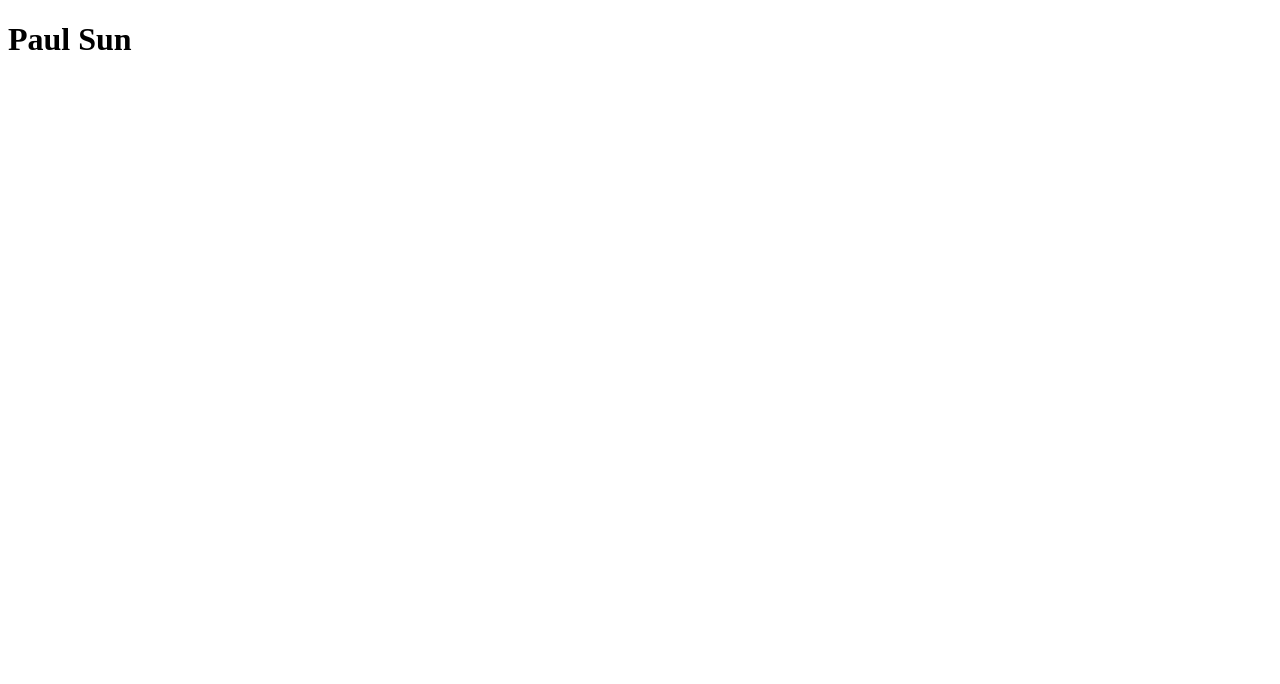
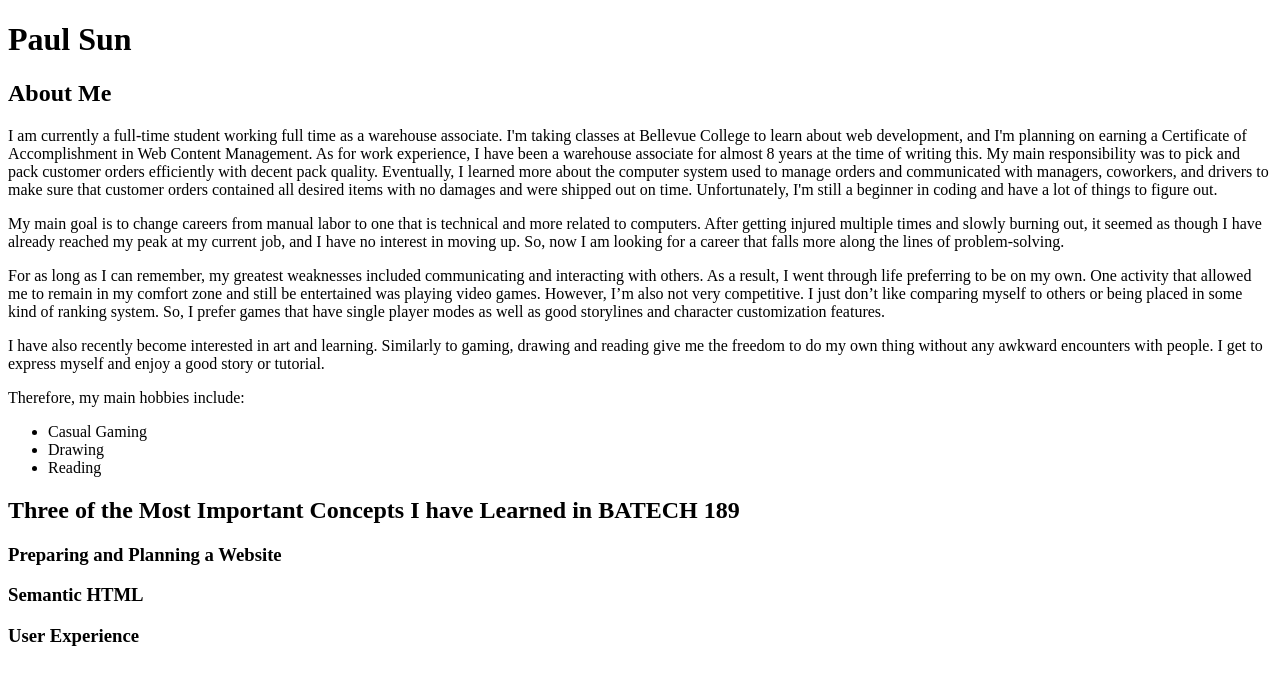
Before and after one commit to pfsun89/BC-Portfolio, a plain HTML site: page index.html in a window 1280 px wide. Drawn offline with Linux system fonts and the light colour scheme.

Commit message:
Added favicon and paragraphs about me

```diff
--- a/index.html
+++ b/index.html
@@ -5,8 +5,12 @@
     <meta charset="UTF-8">
     <meta http-equiv="X-UA-Compatible" content="IE=edge">
     <meta name="viewport" content="width=device-width, initial-scale=1.0">
-    <meta name="description" content="This is my final project for BATECH 189. It's a two-page portolio website.">
-    <title>My Portfolio</title>
+    <meta name="description" content="This is my final project for BATECH 189. It's a two-page portolio website. This is the homepage.">
+    <title>Home</title>
+    <!-- Created and added favicon image. -->
+    <link rel="shortcut icon" type="image/x-icon" href="assets/images/favicon.ico">
+    <!-- Link to CSS file -->
+    <link rel="stylesheet" type="text/css" href="assets/css/style.css">
 </head>
 <body>
 
@@ -23,12 +27,25 @@
 
     <!-- about me -->
     <section id="aboutMe">
-
+        <h2>About Me</h2>
+        <p>I am currently a full-time student working full time as a warehouse associate. I&apos;m taking classes at Bellevue College to learn about web development, and I&apos;m planning on earning a Certificate of Accomplishment in Web Content Management. As for work experience, I have been a warehouse associate for almost 8 years at the time of writing this. My main responsibility was to pick and pack customer orders efficiently with decent pack quality. Eventually, I learned more about the computer system used to manage orders and communicated with managers, coworkers, and drivers to make sure that customer orders contained all desired items with no damages and were shipped out on time. Unfortunately, I&apos;m still a beginner in coding and have a lot of things to figure out.</p>
+        <p>My main goal is to change careers from manual labor to one that is technical and more related to computers. After getting injured multiple times and slowly burning out, it seemed as though I have already reached my peak at my current job, and I have no interest in moving up. So, now I am looking for a career that falls more along the lines of problem-solving.</p>
+        <p>For as long as I can remember, my greatest weaknesses included communicating and interacting with others. As a result, I went through life preferring to be on my own. One activity that allowed me to remain in my comfort zone and still be entertained was playing video games. However, I’m also not very competitive. I just don’t like comparing myself to others or being placed in some kind of ranking system. So, I prefer games that have single player modes as well as good storylines and character customization features.</p>
+        <p>I have also recently become interested in art and learning. Similarly to gaming, drawing and reading give me the freedom to do my own thing without any awkward encounters with people. I get to express myself and enjoy a good story or tutorial.</p>
+        <p>Therefore, my main hobbies include:</p>
+        <ul>
+            <li>Casual Gaming</li>
+            <li>Drawing</li>
+            <li>Reading</li>
+        </ul>
     </section>
 
     <!-- concepts -->
     <section id="concepts">
-
+        <h2>Three of the Most Important Concepts I have Learned in BATECH 189</h2>
+        <h3>Preparing and Planning a Website</h3>
+        <h3>Semantic HTML</h3>
+        <h3>User Experience</h3>
     </section>
 
     <!-- footer -->
```
Also changed, not shown: portfolio.html (+29 -0 lines), assets/images/favicon.ico (added).
